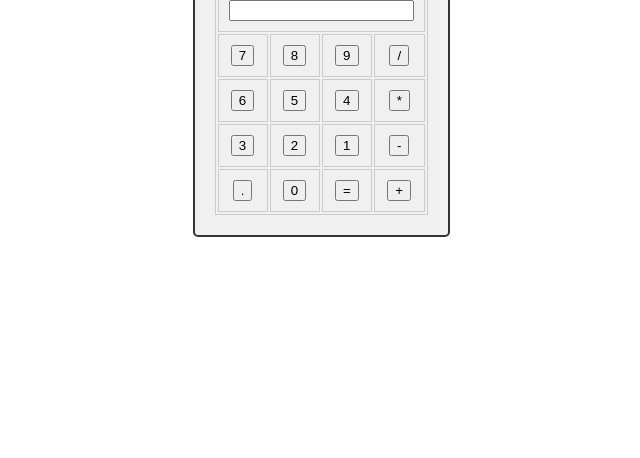
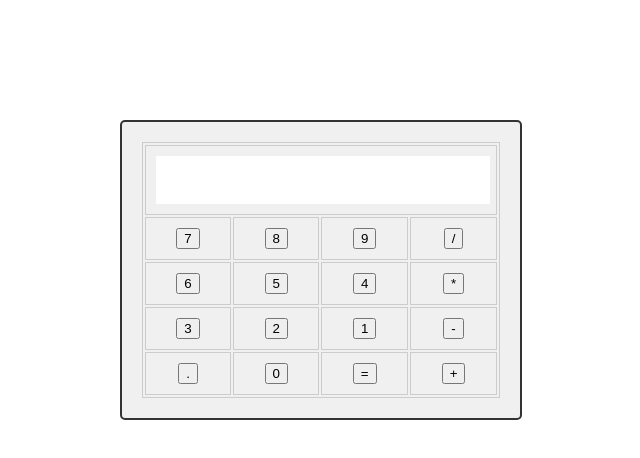
Before and after one commit to 29trix/Practice, a plain HTML site: page fun_tables/table_cal.html in a window 1280 px wide. Shown: the whole page, without its empty margins (319-959 px from the left). Drawn offline with Linux system fonts and the light colour scheme.

Commit message:
not done yet

```diff
--- a/fun_tables/assets/main.css
+++ b/fun_tables/assets/main.css
@@ -2,7 +2,7 @@ body{
   display: flex;
   justify-content: center;
   align-items: center;
-  height: 200px;
+  height: 540px;
   margin: 0;
 }
 .calculator{
@@ -21,3 +21,19 @@ td{
   text-align: center;
   border: 1px solid #ccc;
 }
+/* #screen{
+  width: 100%;
+  padding: 10px;
+  font-size: 24px;
+  border: none;
+  background-color: #fff;
+  text-align: right;
+} */
+input[type="text"] {
+  width: 95%;
+  padding: 10px;
+  font-size: 24px;
+  border: none;
+  text-align: right;
+  background-color: #fff;
+}
```
